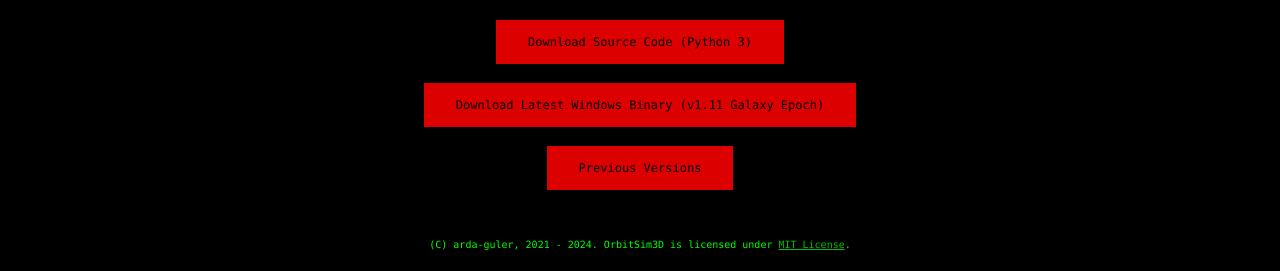
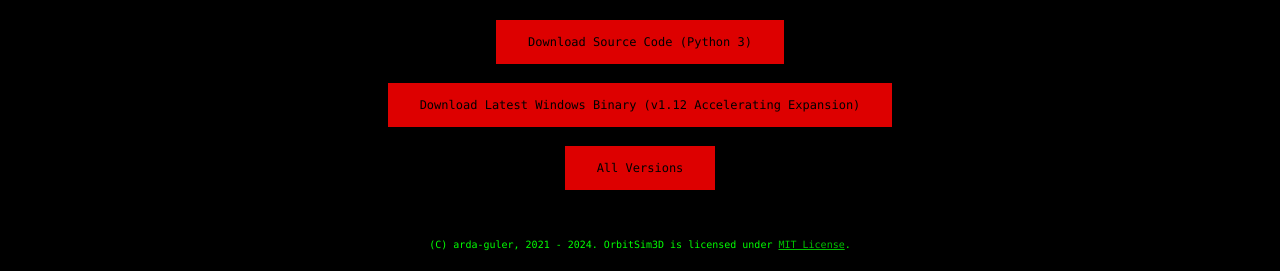
Before and after one commit to arda-guler/OrbitSim3D-web, a plain HTML site: page download.html in a window 1280 px wide. Shown: the part 529-800 px from the top of the page. Drawn offline with Linux system fonts and the light colour scheme.

Commit message:
Update latest version

```diff
--- a/download.html
+++ b/download.html
@@ -162,8 +162,8 @@ p {
 	<h1 style="color:rgb(0,255,0);">Downloads</h1>
     <div class="content">
 	<button class="redButton" onclick='window.location.href = "https://github.com/arda-guler/orbitSim3D/archive/refs/heads/master.zip"'>Download Source Code (Python 3)</button><br><br>
-	<button class="redButton" onclick='window.location.href = "https://github.com/arda-guler/orbitSim3D/releases/download/v1.11/OS3D_v1.11_win.zip"'>Download Latest Windows Binary (v1.11 Galaxy Epoch)</button><br><br>
-	<button class="redButton" onclick='window.location.href = "https://github.com/arda-guler/orbitSim3D/releases"'>Previous Versions</button>
+	<button class="redButton" onclick='window.location.href = "https://github.com/arda-guler/orbitSim3D/releases/download/v1.12/OS3D_v1.12_win.zip"'>Download Latest Windows Binary (v1.12 Accelerating Expansion)</button><br><br>
+	<button class="redButton" onclick='window.location.href = "https://github.com/arda-guler/orbitSim3D/releases"'>All Versions</button>
     </div>
 
 	<br>
```
